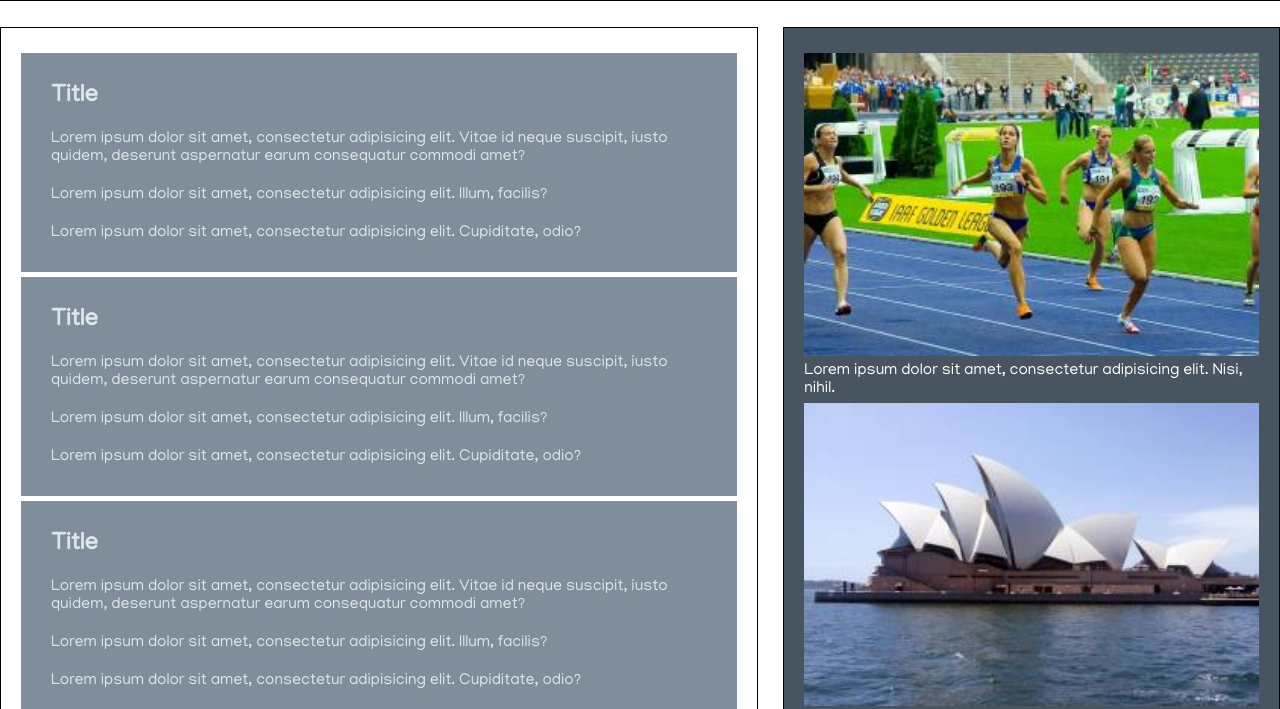
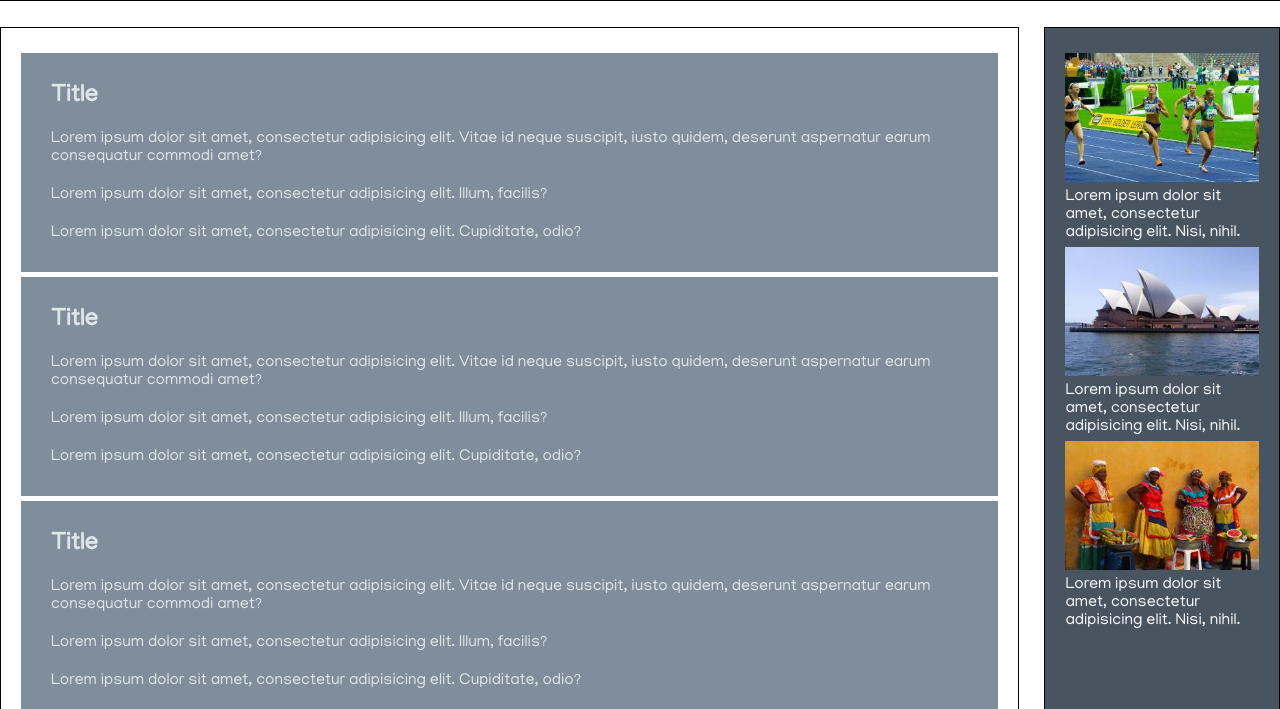
Before and after one commit to ljuan92/cssGridLayout_faztCode, a plain HTML site: page index.html in a window 1280 px wide. Shown: the part 76-785 px from the top of the page. Drawn offline with Linux system fonts and the light colour scheme.

Commit message:
Se cambió el span de content de 3 a 4 y de sidebar de 2 a 1

```diff
--- a/main.css
+++ b/main.css
@@ -60,7 +60,7 @@ body {
 }
 
 .container > .content {
-  grid-column: span 3;
+  grid-column: span 4;
 }
 
 .content > .article {
@@ -77,7 +77,7 @@ body {
 
 
 .container > .sidebar {
-  grid-column: span 2;
+  grid-column: span 1;
   background: #485460;
   color: #ffffff;
   display: flex;
```
